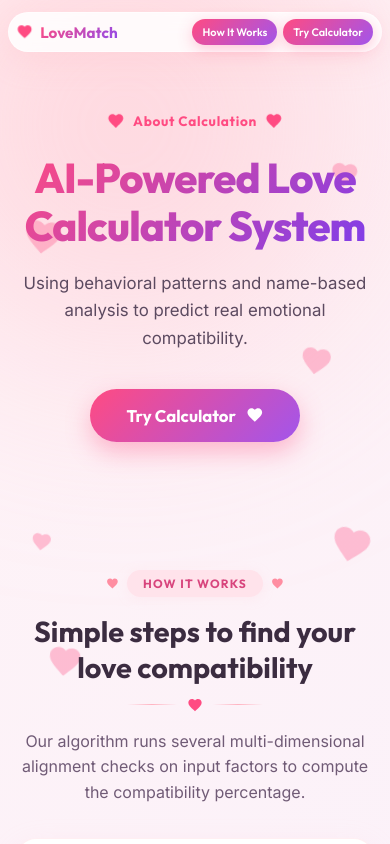
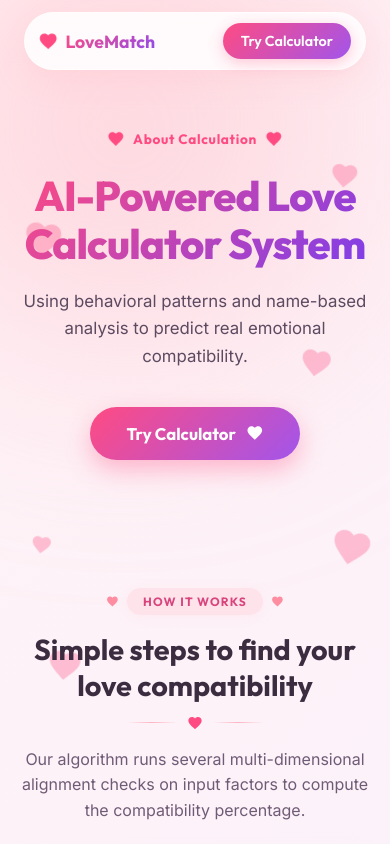
Before and after one commit to pranavsaykar8209/love-prediction-system, a React (Vite) app: page / in a window 390 px wide. Shown: the top 844 px of the page. Built offline with nearby package versions, Linux system fonts and the light colour scheme; no server answers.

Commit message:
feat: optimize navbar responsive layout and update AboutCalculation icon alignment

```diff
--- a/src/components/Navbar/Navbar.module.css
+++ b/src/components/Navbar/Navbar.module.css
@@ -98,6 +98,16 @@
   gap: 12px;
 }
 
+.desktopCta {
+  display: flex;
+  align-items: center;
+  gap: 12px;
+}
+
+.mobileCta {
+  display: none;
+}
+
 .ctaButton {
   font-family: 'Outfit', sans-serif;
   font-weight: 600;
@@ -136,28 +146,38 @@
 @media (max-width: 768px) {
   .navbarContainer {
     top: 8px;
-    padding: 8px 16px;
+    padding: 8px 24px;
   }
 
   .navbar {
-    padding: 8px 12px;
+    padding: 12px 20px;
   }
 
   .logoText {
-    font-size: 1.05rem;
+    font-size: 1.2rem;
   }
 
   .heartIcon {
-    font-size: 1.1rem;
+    font-size: 1.25rem;
   }
 
   .ctaWrapper {
     gap: 8px;
   }
 
+  .desktopCta {
+    display: none;
+  }
+
+  .mobileCta {
+    display: flex;
+    align-items: center;
+    gap: 8px;
+  }
+
   .ctaButton {
-    padding: 8px 12px;
-    font-size: 0.72rem;
+    padding: 10px 20px;
+    font-size: 0.95rem;
   }
 }
 
@@ -165,20 +185,20 @@
 @media (max-width: 480px) {
   .navbarContainer {
     top: 6px;
-    padding: 6px 8px;
+    padding: 6px 24px;
   }
 
   .navbar {
-    padding: 6px 8px;
+    padding: 10px 14px;
   }
 
   .logoText {
-    font-size: 0.95rem;
+    font-size: 1.1rem;
     font-weight: 700;
   }
 
   .heartIcon {
-    font-size: 0.95rem;
+    font-size: 1.15rem;
   }
 
   .ctaWrapper {
@@ -186,7 +206,7 @@
   }
 
   .ctaButton {
-    padding: 6px 10px;
-    font-size: 0.68rem;
+    padding: 9px 18px;
+    font-size: 0.9rem;
   }
 }
--- a/src/components/Navbar/Navbar.tsx
+++ b/src/components/Navbar/Navbar.tsx
@@ -9,6 +9,7 @@ const Navbar: React.FC<NavbarProps> = ({
   onCtaClick,
   showNavLinks = true
 }) => {
+  const isHome = window.location.pathname === '/' || window.location.pathname.endsWith('/index.html');
 
   return (
     <nav className={styles.navbarContainer}>
@@ -32,6 +33,8 @@ const Navbar: React.FC<NavbarProps> = ({
 
         {/* Right: CTA Buttons */}
         <div className={styles.ctaWrapper}>
+          {/* Desktop/Web view (hidden on mobile via CSS) */}
+          <div className={styles.desktopCta}>
             {showNavLinks && (
               <a href="/#how-it-works" className={styles.ctaButton}>
                 How It Works
@@ -41,6 +44,20 @@ const Navbar: React.FC<NavbarProps> = ({
               {ctaText}
             </button>
           </div>
+
+          {/* Mobile view (hidden on desktop via CSS) */}
+          <div className={styles.mobileCta}>
+            {isHome ? (
+              <button className={styles.ctaButton} onClick={onCtaClick}>
+                Try Calculator
+              </button>
+            ) : (
+              <a href="/#how-it-works" className={styles.ctaButton}>
+                How It Works
+              </a>
+            )}
+          </div>
+        </div>
       </div>
     </nav>
   );
--- a/src/pages/AboutCalculation/AboutCalculation.tsx
+++ b/src/pages/AboutCalculation/AboutCalculation.tsx
@@ -142,8 +142,10 @@ const AboutCalculation: React.FC<AboutCalculationProps> = ({ onCtaClick }) => {
 
           {/* Prominent Formula Text display */}
           <div className={styles.formulaTextContainer}>
-            <HeartIcon className={styles.formulaHeart} />
-            <p className={styles.formulaText}>{aboutData.formula}</p>
+            <p className={styles.formulaText}>
+              <HeartIcon className={styles.formulaHeart} style={{ marginRight: '8px' }} />
+              {aboutData.formula}
+            </p>
           </div>
         </div>
       </Section>
```
Lines whose indentation alone changed are shown as unchanged.
